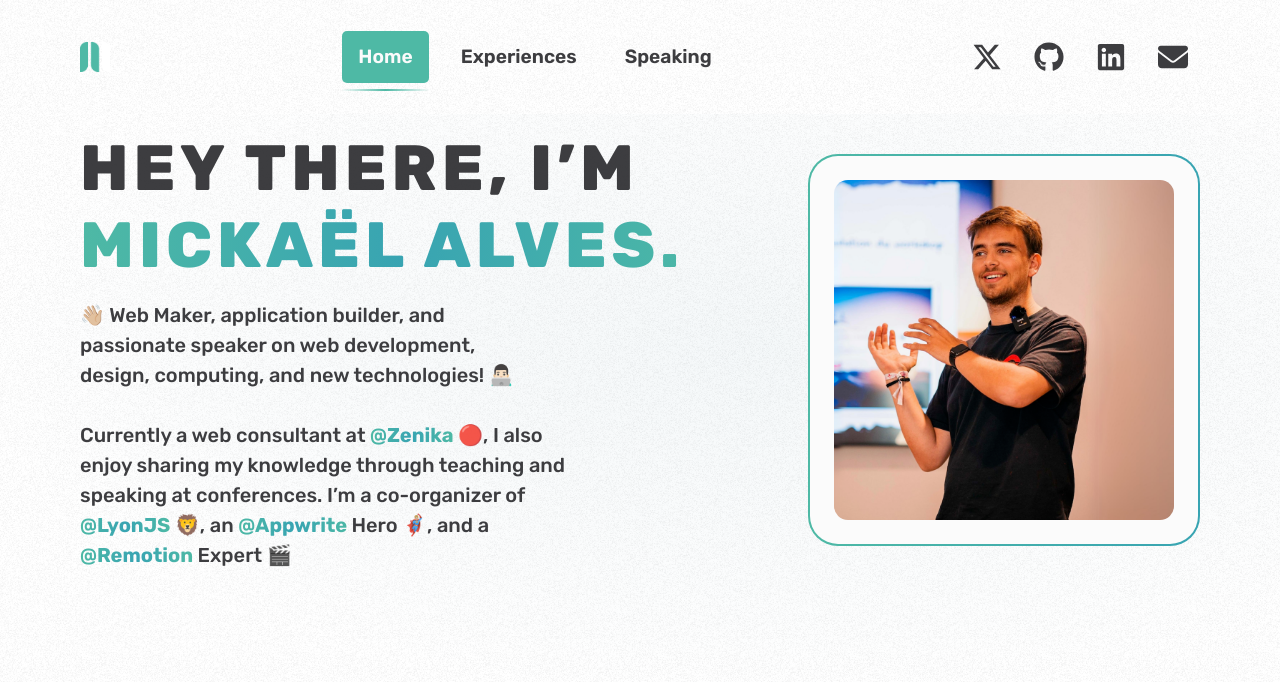
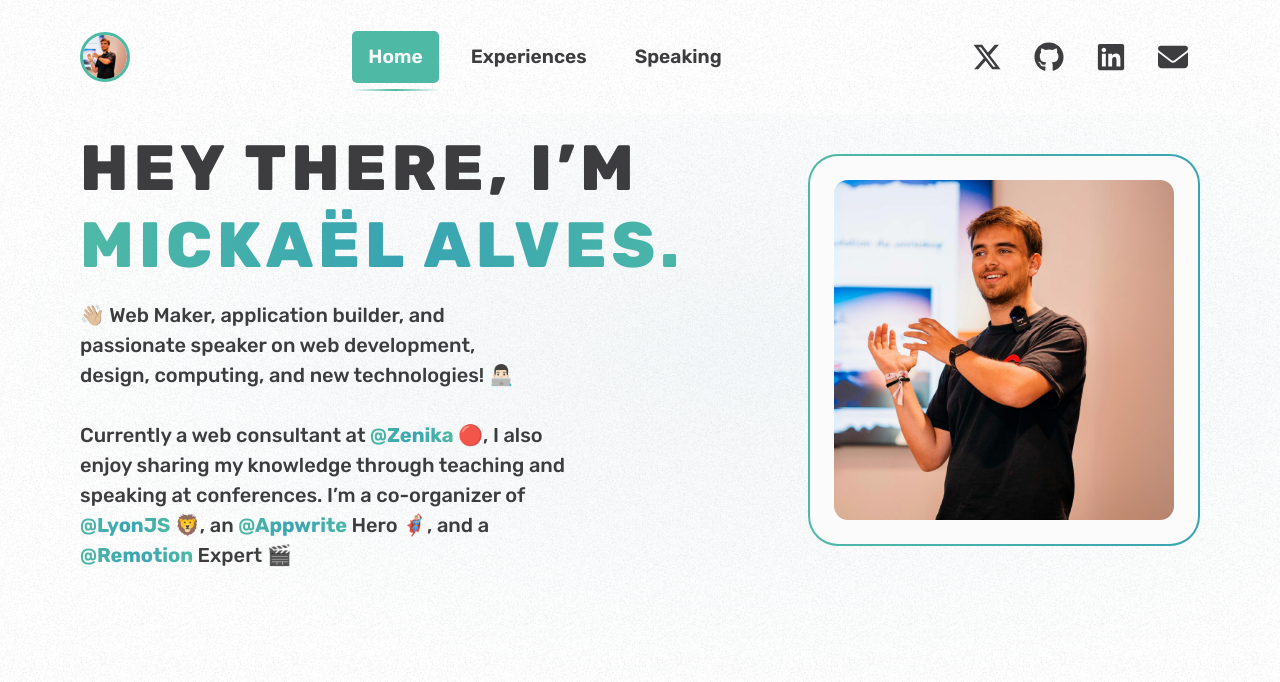
Before and after one commit to mickaelalvs/mickaelalvs.dev, a Next.js app: page / in a window 1280 px wide. Shown: the top 682 px of the page. Built offline with nearby package versions, Linux system fonts and the light colour scheme.

Commit message:
🧠 Update header

```diff
--- a/modules/header/Header.module.scss
+++ b/modules/header/Header.module.scss
@@ -11,9 +11,19 @@
   width: 100%;
   z-index: 1000;
   padding: 30px 5rem 30px;
+  transition: box-shadow 0.5s ease-in-out;
 
   @media (max-width: 480px) {
     padding-left: 1rem;
+  }
+
+  &.scrolled {
+    box-shadow: rgba(0, 0, 0, 0.45) 0 0 40px -20px;
+  }
+
+  .picture {
+    border-radius: 50%;
+    border: 3px solid var(--primary-color);
   }
 }
 
--- a/modules/header/Header.tsx
+++ b/modules/header/Header.tsx
@@ -5,19 +5,31 @@ import styles from './Header.module.scss';
 import {IconLink} from '../navigation/links/IconLink';
 import {Navbar} from '../navigation/Navbar';
 import {MobileNavigation} from '../navigation/mobile/MobileNavigation';
-import {useTheme} from 'next-themes';
-import LogoLight from '../../public/images/logo.png';
-import LogoDark from '../../public/images/logoDark.png';
+import Picture from '../../public/images/mickael-alves.png';
 import Image from 'next/image';
-import React from 'react';
+import React, {useEffect, useState} from 'react';
+import classNames from 'classnames';
 
 export const Header = () => {
-  const {theme} = useTheme();
+  const [isScrolled, setIsScrolled] = useState(false);
+
+  const handleScroll = () => {
+    setIsScrolled(window.scrollY > 0);
+  };
+
+  useEffect(() => {
+    handleScroll();
+
+    window.addEventListener('scroll', handleScroll);
+    return () => {
+      window.removeEventListener('scroll', handleScroll);
+    };
+  }, []);
 
   return (
-    <header className={styles.header}>
+    <header className={classNames(styles.header, { [styles.scrolled]: isScrolled })}>
       <Link href="/">
-        <Image src={theme === 'light' ? LogoLight : LogoDark} alt="logo" height={30} />
+        <Image className={styles.picture} src={Picture} alt="picture" height={50} />
       </Link>
 
       <MobileNavigation />
```
